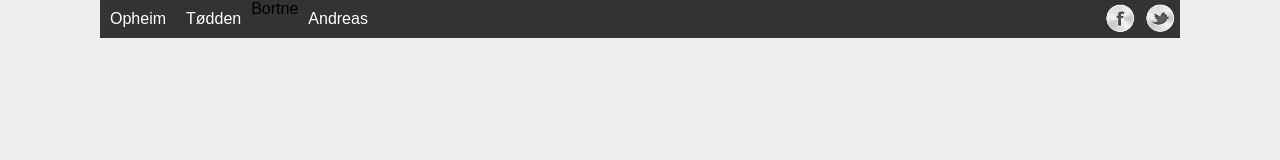
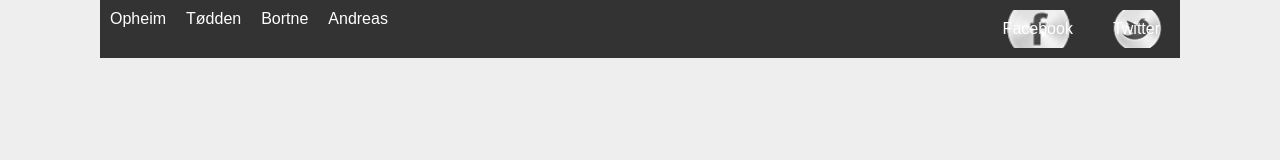
Before and after one commit to haavarop/it2810-webutvikling-h17-prosjekt-2-gruppe-46, a website: page navbar.html in a window 1280 px wide. Drawn offline with nearby package versions, Linux system fonts and the light colour scheme.

Commit message:
Make change to navbar to support Jquery load function.

```diff
--- a/navbar.html
+++ b/navbar.html
@@ -11,10 +11,10 @@
     <div class="navbar">
         <nav>
             <ul class="list">
-                <li><a href="">Opheim</a></li>
-                <li><a href="">Tødden</a></li>
+                <li>Opheim</li>
+                <li>Tødden</li>
                 <li id="bortne">Bortne</li>
-                <li><a href="">Andreas</a></li>
+                <li>Andreas</li>
             </ul>
             <ul class="social">
                 <li><a href="" class="fb">Facebook</a></li>
--- a/public/css/navbar.css
+++ b/public/css/navbar.css
@@ -22,6 +22,19 @@ nav ul{
     padding: 0;
 }
 
+nav li{
+    text-align: center;
+    text-decoration: none;
+    color: #ffffff;
+    display: block;
+    padding: 10px;
+}
+
+nav li:hover{
+    background-color: #555;
+    cursor: pointer;
+}
+
 nav a{
     text-align: center;
     text-decoration: none;
@@ -30,9 +43,6 @@ nav a{
     padding: 10px;
 }
 
-nav a:hover{
-    background-color: #555;
-}
 a.tw{
     background: url(../../img/tw.png) no-repeat center;
     background-size: 80%;
@@ -42,6 +52,7 @@ a.fb{
     background-size: 80%;
 }
 
+/*
 .social a{
     text-indent: -10000px;
 }
@@ -58,6 +69,7 @@ nav ul.social{
 nav ul.social li{
     flex: 1 1 0;
 }
+*/
 
 @media screen and (min-width: 768px) {
     nav ul{
```
